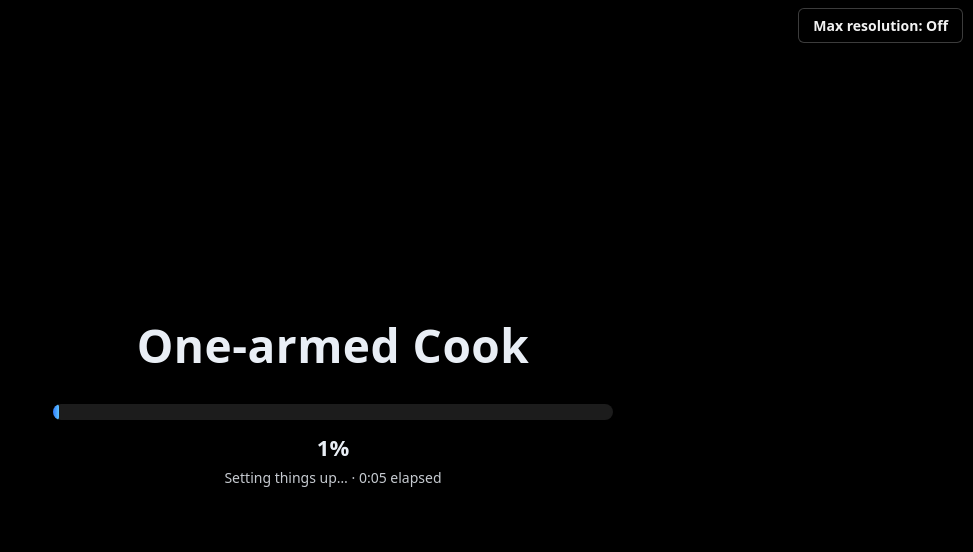
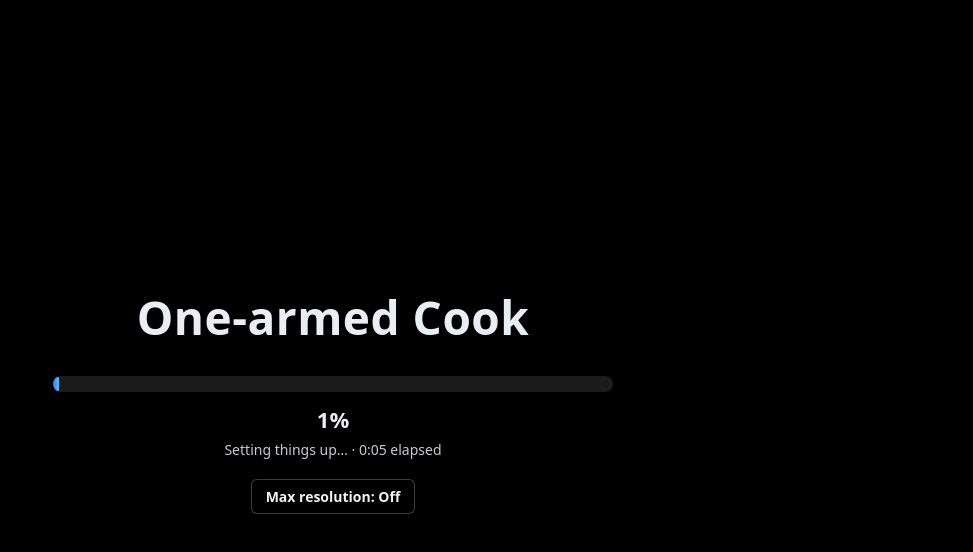
Before and after one commit to Down1oads/OACWEB, a plain HTML site: page index.html in a window 1280 px wide. Shown: the whole page, without its empty margins (307-1280 px from the left). Drawn offline with Linux system fonts and the light colour scheme.

Commit message:
Max resolution button under the loading status text

```diff
--- a/index.html
+++ b/index.html
@@ -27,7 +27,7 @@
   #maxres { position: fixed; right: 10px; top: 8px; z-index: 60; font: 600 12.5px system-ui, "Segoe UI", sans-serif; color: #fff; background: #000a;
             border: 1px solid #ffffff40; border-radius: 6px; padding: 5px 10px; cursor: pointer; opacity: .45; transition: opacity .2s; }
   #maxres:hover { opacity: 1; }
-  html:has(#load) #maxres { opacity: .95; font-size: 14px; padding: 7px 14px; }
+  #load #maxres { position: static; margin-top: 20px; opacity: .95; font-size: 14px; padding: 7px 14px; }
   #maxres.on { background: #1b5fd6cc; opacity: .8; }
 </style>
 </head>
@@ -143,6 +143,7 @@
   (() => {
     const box = document.getElementById("load"), fill = document.getElementById("loadfill"), pct = document.getElementById("loadpct"),
           line = document.getElementById("loadline"), st = document.getElementById("status");
+    { const mb = document.getElementById("maxres"); if (mb) box.appendChild(mb); }
     const CODE_MB = 448, BOOT_MB = 280, t0 = performance.now();
     let stage = "setup", codeMB = 0, codeT0 = 0, bootBytes = 0, bootT0 = 0, shown = 0, finished = false;
     const fmt = s => { s = Math.max(0, Math.round(s)); return Math.floor(s / 60) + ":" + String(s % 60).padStart(2, "0"); };
@@ -179,7 +180,7 @@
       if (stage !== "error") line.textContent = msg + "  ·  " + fmt(secs) + " elapsed";
       if (pres >= 40 && stage !== "error") {
         finished = true; fill.style.width = "100%"; pct.textContent = "100%";
-        box.classList.add("done"); setTimeout(() => box.remove(), 800);
+        box.classList.add("done"); setTimeout(() => { const b = document.getElementById("maxres"); if (b) document.body.appendChild(b); box.remove(); }, 800);
       }
     }, 300);
   })();
```
